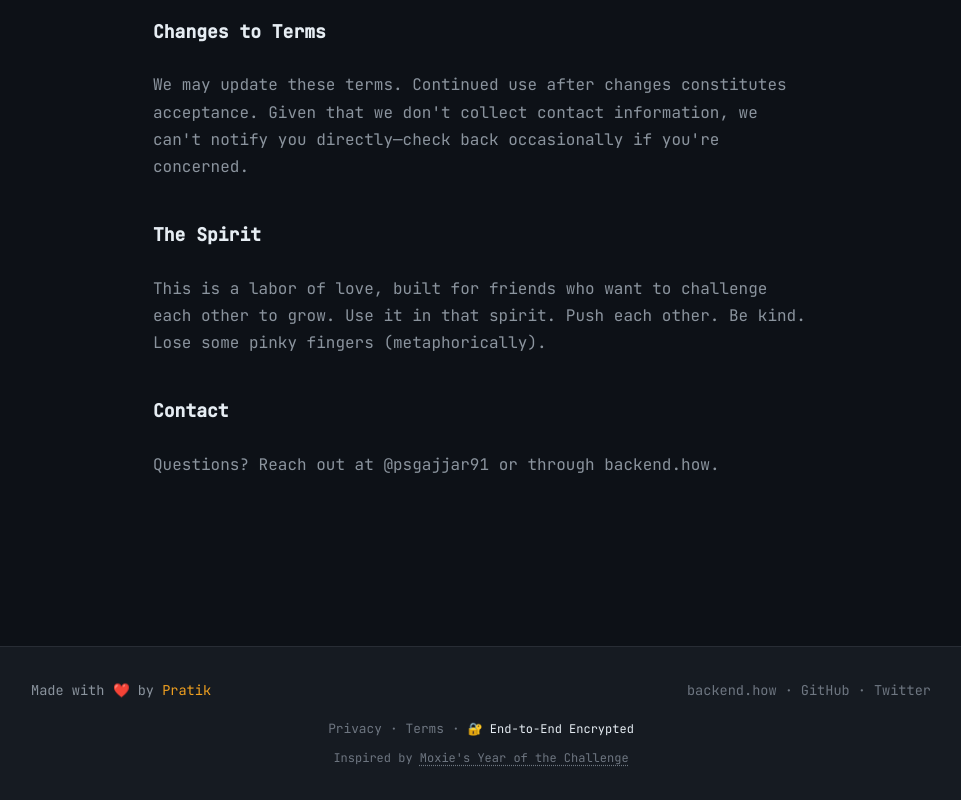
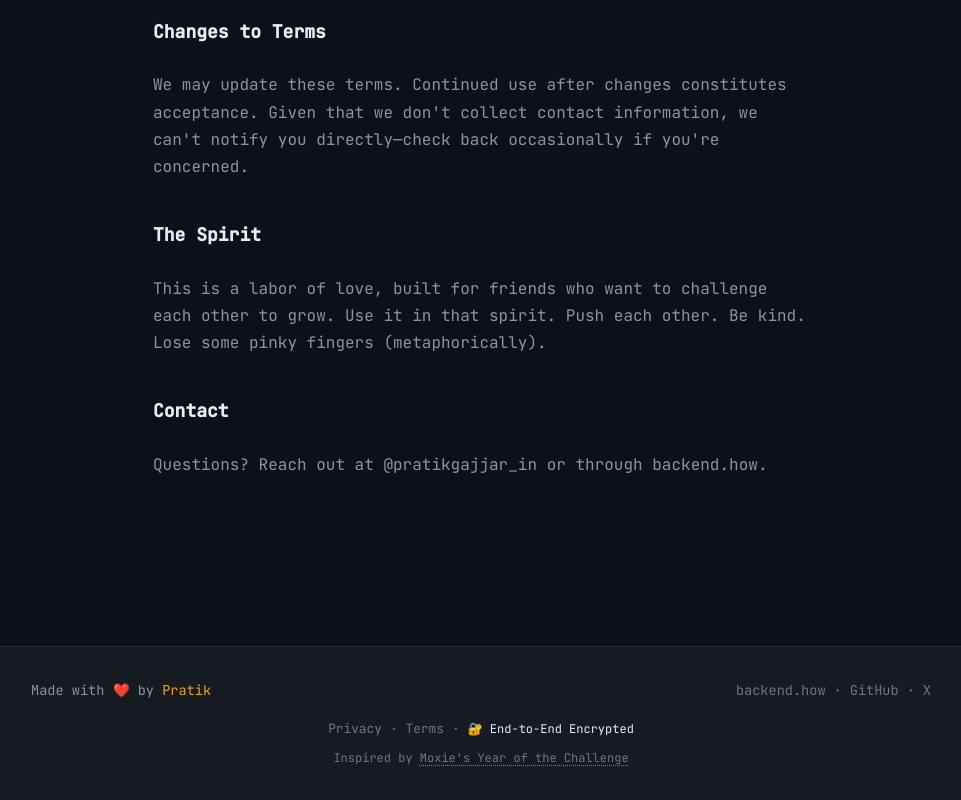
Before and after one commit to pratikgajjar/friend, a React (Vite) app: page /terms in a window 1280 px wide. Shown: the part 1998-2798 px from the top of the page, without its empty margins (159-1120 px from the left). Built offline with nearby package versions, Linux system fonts and the light colour scheme.

Commit message:
fix: correct GitHub and X/Twitter links
- GitHub: github.com/pratikgajjar
- X: x.com/pratikgajjar_in

```diff
--- a/src/components/Footer.tsx
+++ b/src/components/Footer.tsx
@@ -19,12 +19,12 @@ export function Footer() {
             backend.how
           </a>
           <span className={styles.divider}>·</span>
-          <a href="https://github.com/psg-19" target="_blank" rel="noopener noreferrer">
+          <a href="https://github.com/pratikgajjar" target="_blank" rel="noopener noreferrer">
             GitHub
           </a>
           <span className={styles.divider}>·</span>
-          <a href="https://twitter.com/psgajjar91" target="_blank" rel="noopener noreferrer">
-            Twitter
+          <a href="https://x.com/pratikgajjar_in" target="_blank" rel="noopener noreferrer">
+            X
           </a>
         </div>
       </div>
--- a/src/pages/Privacy.tsx
+++ b/src/pages/Privacy.tsx
@@ -108,8 +108,8 @@ export function Privacy() {
           <h2>Contact</h2>
           <p>
             Questions about privacy? Reach out at{' '}
-            <a href="https://twitter.com/psgajjar91" target="_blank" rel="noopener noreferrer">
-              @psgajjar91
+            <a href="https://x.com/pratikgajjar_in" target="_blank" rel="noopener noreferrer">
+              @pratikgajjar_in
             </a>
             {' '}or through{' '}
             <a href="https://backend.how/about/" target="_blank" rel="noopener noreferrer">
--- a/src/pages/Terms.tsx
+++ b/src/pages/Terms.tsx
@@ -118,8 +118,8 @@ export function Terms() {
           <h2>Contact</h2>
           <p>
             Questions? Reach out at{' '}
-            <a href="https://twitter.com/psgajjar91" target="_blank" rel="noopener noreferrer">
-              @psgajjar91
+            <a href="https://x.com/pratikgajjar_in" target="_blank" rel="noopener noreferrer">
+              @pratikgajjar_in
             </a>
             {' '}or through{' '}
             <a href="https://backend.how/about/" target="_blank" rel="noopener noreferrer">
```
